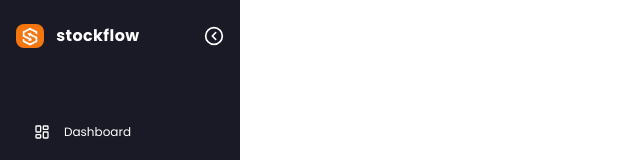
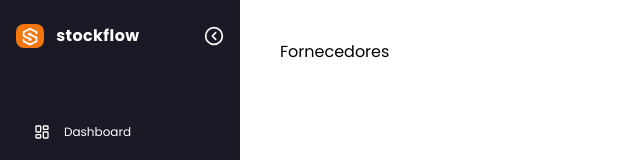
Before and after one commit to lucasherrerods/stock-flow, a React (Vite) app: page /suppliers in a window 1280 px wide. Shown: the top 160 px of the page, without its empty margins (0-640 px from the left). Built offline with nearby package versions, Linux system fonts and the light colour scheme.

Commit message:
feat: create Main component and use context on views

```diff
--- /dev/null
+++ b/src/components/Main/index.jsx
@@ -0,0 +1,12 @@
+import { useContext } from "react"
+import { ToggleSidebar } from "../../contexts/ToggleSidebar"
+
+export default function Main({ children }) {
+  const { isOpen } = useContext(ToggleSidebar)
+
+  return (
+    <main className={`h-full transition-all ease-in-out transform whitespace-nowrap p-10 ${isOpen ? 'w-[calc(100%-240px)] duration-200 ml-60' : 'w-[calc(100%-80px)] duration-900 ml-20'}`}>
+      {children}
+    </main>
+  )
+}
--- a/src/components/Sidebar/index.jsx
+++ b/src/components/Sidebar/index.jsx
@@ -30,8 +30,8 @@ export default function Sidebar() {
 
   return (
     <nav className={`fixed top-0 left-0 h-full bg-[#1A1A27] z-10 flex flex-col transition-all duration-300 ease-in-out ${isOpen ? 'w-60' : 'w-20'}`}>
-      <header className="flex items-center justify-between px-4 py-2 mt-4">
-        <div className={`flex gap-3 items-center transition-opacity ${isOpen ? 'opacity-100' : 'opacity-0'}`}>
+      <header className={`flex items-center px-4 py-2 mt-4 ${isOpen ? 'justify-between' : 'justify-center'}`}>
+        <div className={`flex gap-3 items-center transition-opacity ${isOpen ? 'opacity-100' : 'opacity-0 w-0'}`}>
           <img src={Logo} alt="Logo" className='h-6 w-auto rounded-lg' />
           <h1 className={`text-white lowercase font-bold tracking-wide ${isOpen ? '' : 'hidden'}`}>
             StockFlow
--- a/src/pages/Categories/index.jsx
+++ b/src/pages/Categories/index.jsx
@@ -1,10 +1,13 @@
 import Sidebar from "../../components/Sidebar"
+import Main from "../../components/Main"
 
 export default function Categories() {
   return (
     <div>
       <Sidebar />
-      <h1>Categorias</h1>
+      <Main>
+        <h1>Categorias</h1>
+      </Main>
     </div>
   )
 }
--- a/src/pages/Dashboard/index.jsx
+++ b/src/pages/Dashboard/index.jsx
@@ -1,10 +1,13 @@
 import Sidebar from '../../components/Sidebar'
+import Main from '../../components/Main'
 
 export default function Dashboard() {
   return (
     <div>
       <Sidebar />
-      <h1>Dashboard</h1>
+      <Main>
+        <h1>Dashboard</h1>
+      </Main>
     </div>
   )
 }
--- a/src/pages/Movements/index.jsx
+++ b/src/pages/Movements/index.jsx
@@ -1,10 +1,13 @@
 import Sidebar from "../../components/Sidebar"
+import Main from "../../components/Main"
 
 export default function Movements() {
   return (
     <div>
       <Sidebar />
-      <h1>Movimentações</h1>
+      <Main>
+        <h1>Movimentações</h1>
+      </Main>
     </div>
   )
 }
--- a/src/pages/Products/index.jsx
+++ b/src/pages/Products/index.jsx
@@ -1,10 +1,13 @@
 import Sidebar from "../../components/Sidebar"
+import Main from "../../components/Main"
 
 export default function Products() {
   return (
     <div>
       <Sidebar />
-      <h1>Produtos</h1>
+      <Main>
+        <h1>Produtos</h1>
+      </Main>
     </div>
   )
 }
--- a/src/pages/Suppliers/index.jsx
+++ b/src/pages/Suppliers/index.jsx
@@ -1,10 +1,13 @@
 import Sidebar from "../../components/Sidebar"
+import Main from "../../components/Main"
 
 export default function Suppliers() {
   return (
     <div>
       <Sidebar />
-      <h1>Fornecedores</h1>
+      <Main>
+        <h1>Fornecedores</h1>
+      </Main>
     </div>
   )
 }
```
